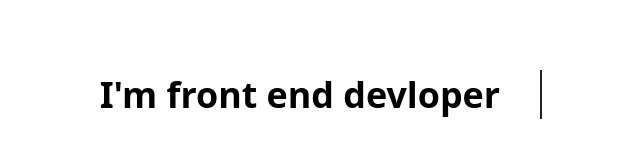
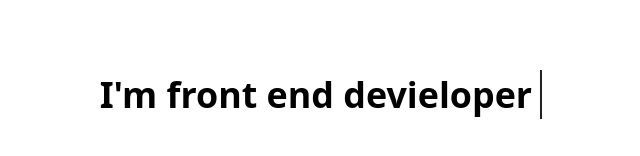
Before and after one commit to EL-Mehdiri/typewriter, a plain HTML site: page index.html in a window 1280 px wide. Shown: the part 314-470 px from the top of the page, 319-959 px from the left. Drawn offline with Linux system fonts and the light colour scheme.

Commit message:
new update

```diff
--- a/index.html
+++ b/index.html
@@ -9,7 +9,7 @@
 </head>
 <body>
     <div class="container">
-        <div class="typewriter">I'm front end devloper</div>
+        <div class="typewriter">I'm front end devieloper</div>
     </div>
 
 </body>
```
